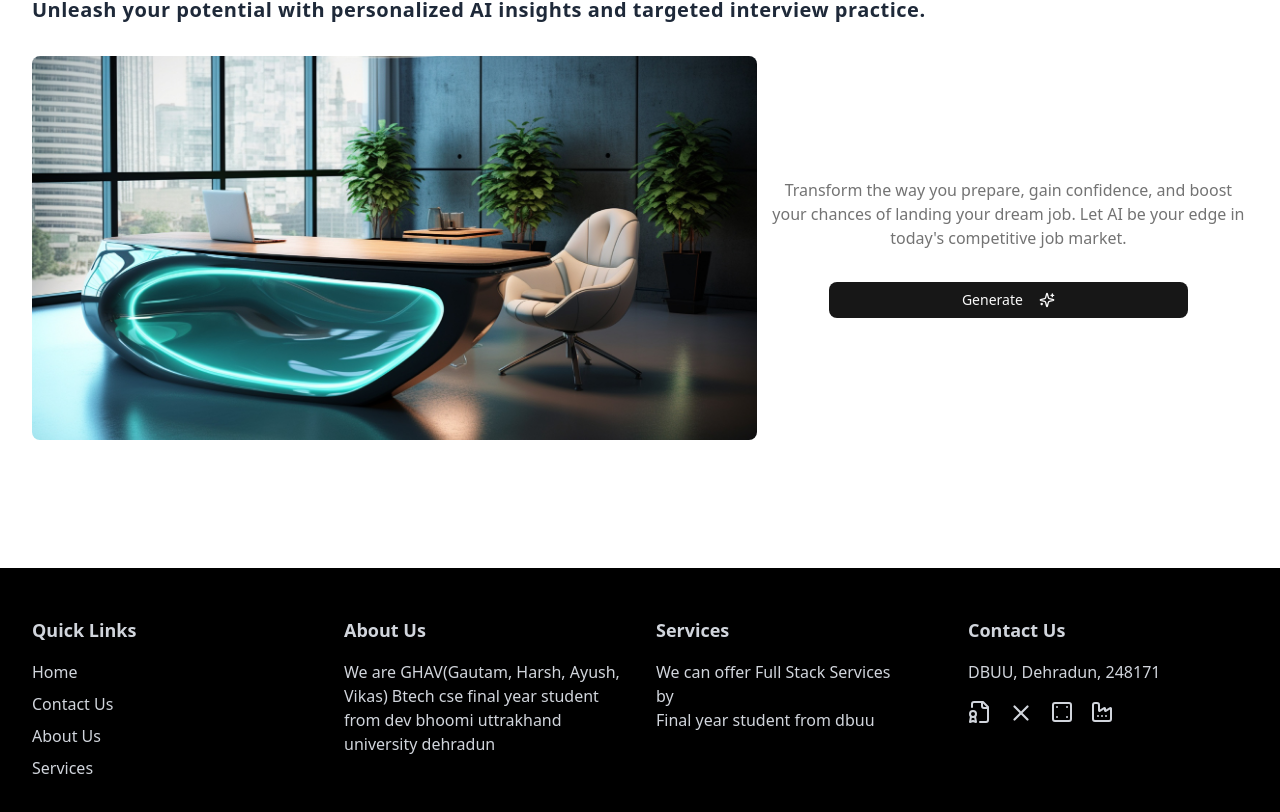
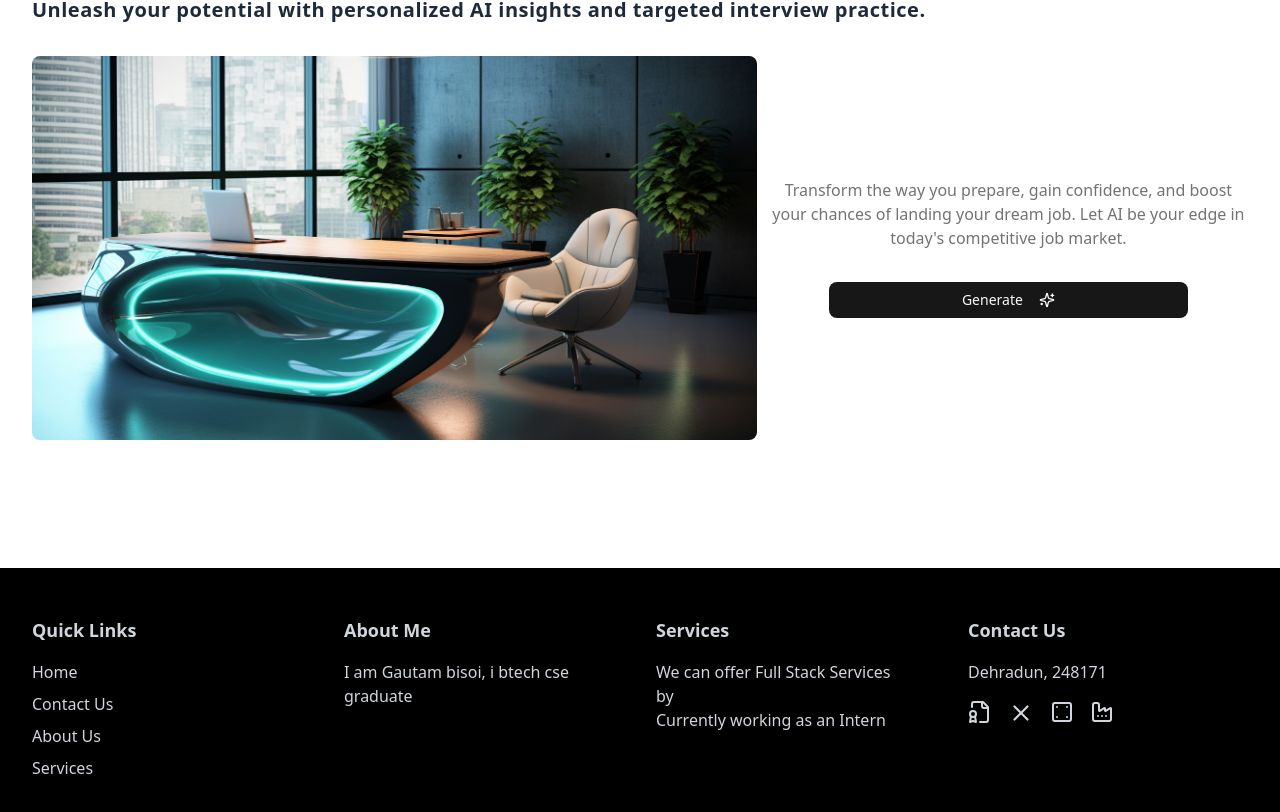
Before and after one commit to GAUTAMBISOI/Horizon-Ai-Mock-Interview, a React (Vite) app: page / in a window 1280 px wide. Shown: the part 1337-2149 px from the top of the page. Built offline with nearby package versions, Linux system fonts and the light colour scheme; no server answers.

Commit message:
Update footer.tsx

```diff
--- a/src/components/footer.tsx
+++ b/src/components/footer.tsx
@@ -59,10 +59,9 @@ export const Footer = () => {
 
           {/* Second Column: About Us */}
           <div>
-            <h3 className="font-bold text-lg mb-4">About Us</h3>
+            <h3 className="font-bold text-lg mb-4">About Me</h3>
             <p>
-              We are GHAV(Gautam, Harsh, Ayush, Vikas) Btech cse final year
-              student from dev bhoomi uttrakhand university dehradun
+              I am Gautam bisoi, i btech cse graduate
             </p>
           </div>
 
@@ -75,7 +74,7 @@ export const Footer = () => {
               </FooterLink>
               <FooterLink to="/services/career-coaching">by</FooterLink>
               <FooterLink to="/services/resume-building">
-                Final year student from dbuu
+                Currently working as an Intern
               </FooterLink>
             </ul>
           </div>
@@ -83,10 +82,10 @@ export const Footer = () => {
           {/* Fourth Column: Address and Social Media */}
           <div>
             <h3 className="font-bold text-lg mb-4">Contact Us</h3>
-            <p className="mb-4">DBUU, Dehradun, 248171</p>
+            <p className="mb-4"> Dehradun, 248171</p>
             <div className="flex gap-4">
               <SocialLink
-                href="https://www.facebook.com/DBUUDehradun/"
+                href="https://www.facebook.com/gautam.bisoi.77"
                 icon={<FileBadge size={24} />}
                 hoverColor="text-blue-500"
               />
```
